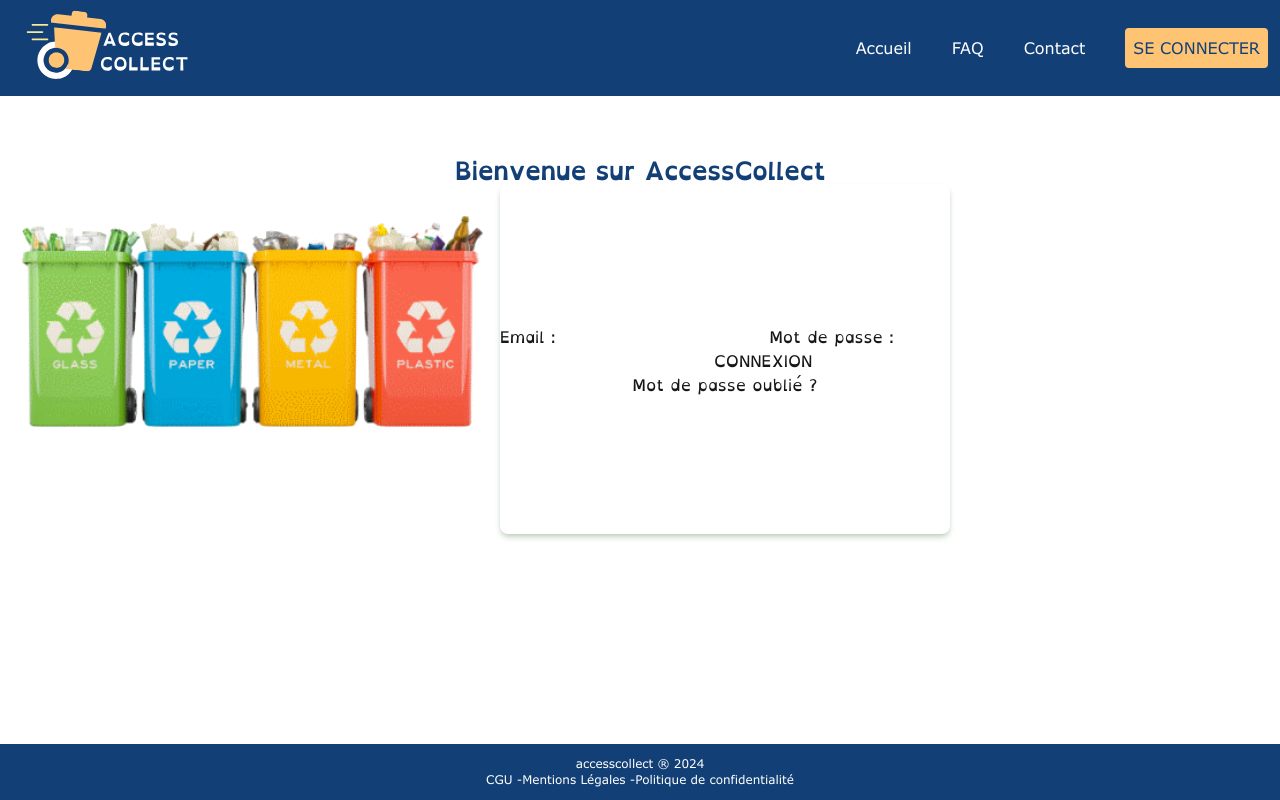
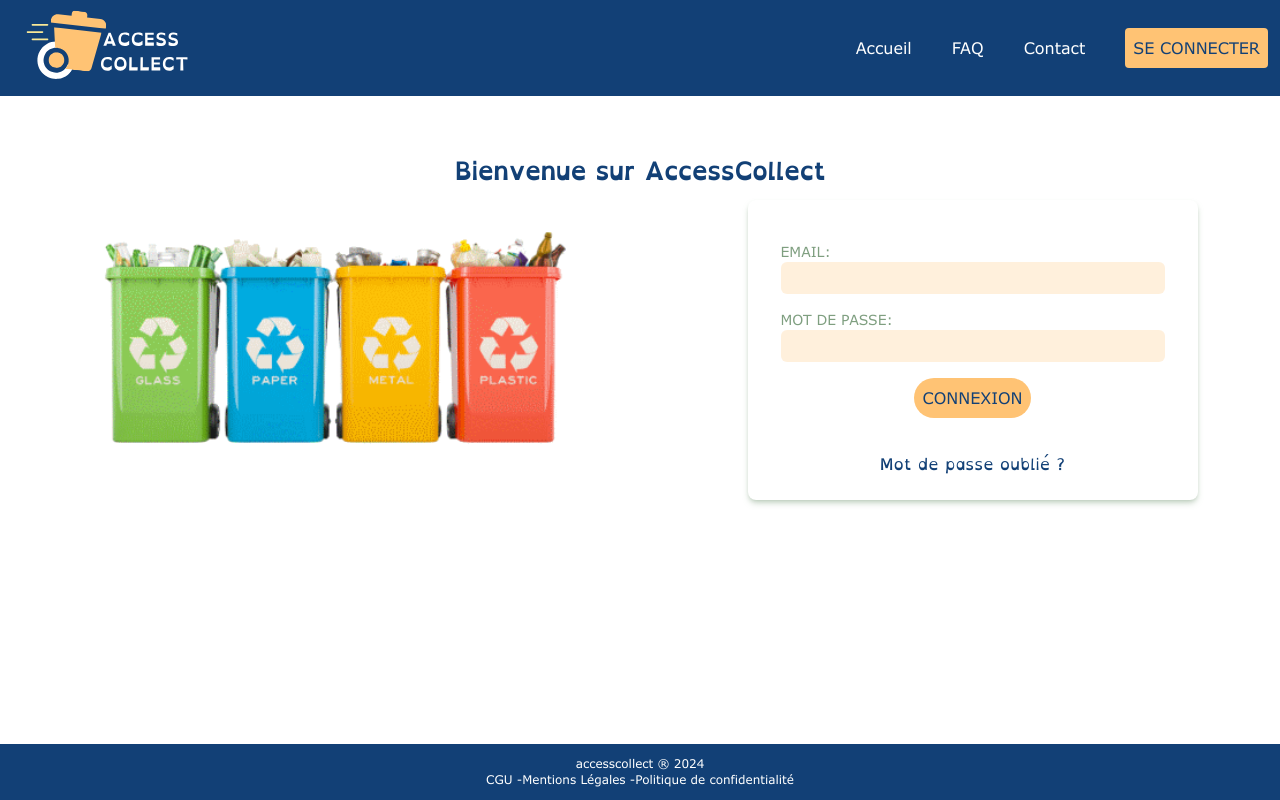
Before and after one commit to tripluch/access-collect, a Next.js app: page /login in a window 1280 px wide. Built offline with nearby package versions, Linux system fonts and the light colour scheme; what @next/env would draw is missing.

Commit message:
Create component loginForm and add CSS to login page

```diff
--- a/src/app/(public)/(auth)/login/page.tsx
+++ b/src/app/(public)/(auth)/login/page.tsx
@@ -1,28 +1,27 @@
-import { logIn } from "@/lib/userQuery";
 import Image from "next/image";
+import LoginForm from "../../../components/loginForm";
 
 const LoginPage = () => {
-  return <div>
-    <h1 className="text-center text-2xl mt-14 text-midnightBlue font-bold">{"Bienvenue sur AccessCollect"}</h1>
-    <div className="flex">
+  return (
     <div>
-      <Image src="/tri2.png" alt="Illustration bacs de tri" width={500}
-                      height={1}/>
+      <h1 className="text-center text-2xl mt-14 text-midnightBlue font-bold">
+        {"Bienvenue sur AccessCollect"}
+      </h1>
+      <div className="flex justify-around mt-4">
+        <div>
+          <Image
+            src="/tri2.png"
+            alt="Illustration bacs de tri"
+            width={500}
+            height={1}
+          />
+        </div>
+        <div>
+          <LoginForm />
+        </div>
+      </div>
     </div>
-    <div className="w-[450px] h-[350px] shadow-md shadow-lightOliveGreen rounded-lg flex flex-col justify-center items-center">
-    <form action={logIn}>
-      <label htmlFor="email">{"Email :"}</label>
-      <input className="" type="text" name="email" required/>
-      <label htmlFor="password">{"Mot de passe :"}</label>
-      <input className="" type="password" name="password" required/>
-      <button name="Connexion" className="">{"CONNEXION"}</button>
-      </form>
+  );
+};
 
-      {/* A modifier en link */}
-      <div>{"Mot de passe oublié ?"}</div>
-
-    </div>
-    </div>
-  </div>;
-};
 export default LoginPage;
--- /dev/null
+++ b/src/app/components/loginForm.tsx
@@ -0,0 +1,31 @@
+"use client";
+import OrangeButton from "@/app/components/button/orangeButton";
+import { InputForm } from "@/app/components/InputForm";
+import { InputPassword } from "@/app/components/InputPassword";
+import { logIn } from "@/lib/userQuery";
+import Link from "next/link";
+
+const LoginForm = () => {
+  return (
+    <div className="w-[450px] h-[300px] shadow-md shadow-lightOliveGreen rounded-lg flex flex-col justify-center items-center">
+      <form
+        action={logIn}
+        className="flex flex-col align-center gap-4 px-3 my-4"
+      >
+        <InputForm name={"email"} label={"Email: "} />
+        <InputPassword name={"password"} label={"Mot de passe: "} />
+        <div className="flex justify-center">
+          <OrangeButton label={"CONNEXION"} route={""} />
+        </div>
+      </form>
+
+      {/* A modifier en link */}
+
+      <Link href="/" className="flex justify-start">
+        <p className="text-midnightBlue">{"Mot de passe oublié ?"}</p>
+      </Link>
+    </div>
+  );
+};
+
+export default LoginForm;
```
Also changed, not shown: src/lib/userQuery.ts (+3 -5 lines).
